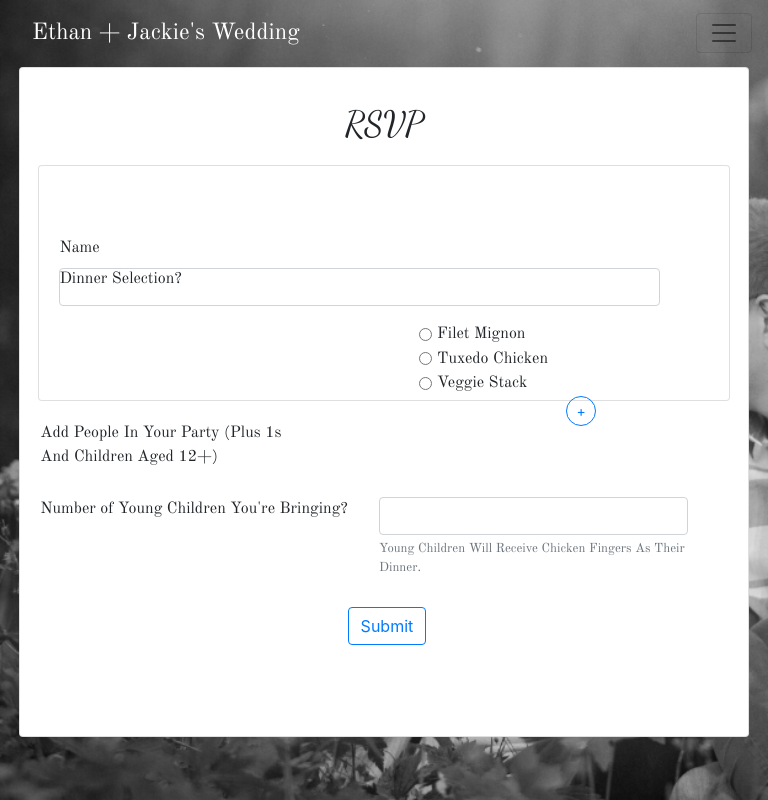
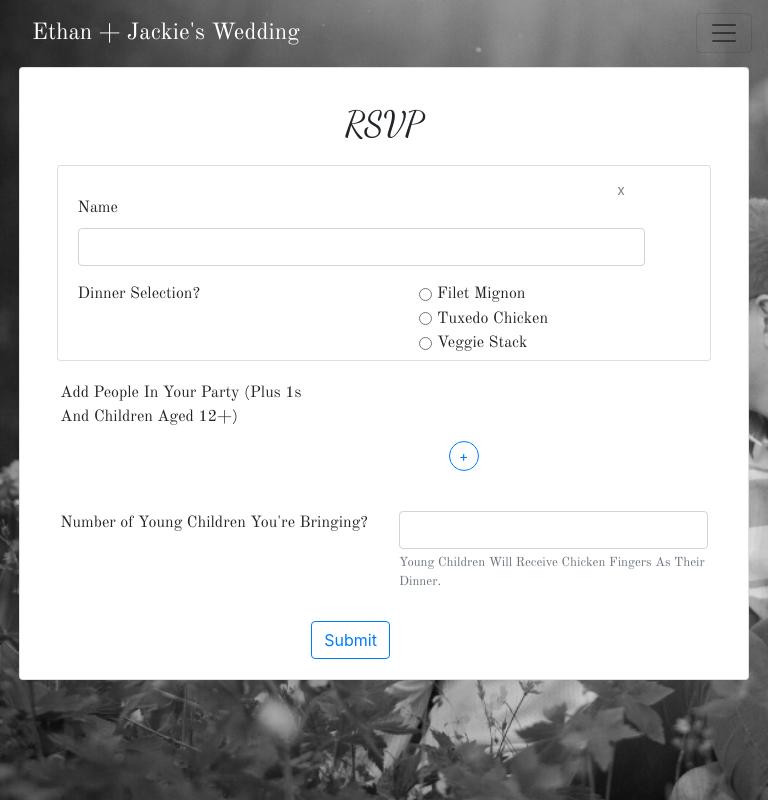
Before and after one commit to bettet01/Wedding-RSVP-Site, a React (Create React App) app: page /rsvp in a window 768 px wide. Built offline with nearby package versions, Linux system fonts and the light colour scheme.

Commit message:
somewhat optimized RSVP page for mobile. Might change later.

```diff
--- a/src/components/pages/RSVP/index.css
+++ b/src/components/pages/RSVP/index.css
@@ -77,7 +77,7 @@
   margin-top: 30px;
 }
 
-@media (max-width: 414px) {
+@media (max-width: 1050px) {
   .card {
     width: 95%;
     height: 70%;
@@ -100,10 +100,11 @@
     font-family: "Old Standard TT", serif;
     padding-left: 20px;
     padding-top: 10px;
+    margin-top: -40px;
   }
 
   .dinner {
-    margin-top: -55px;
+    margin-top: 0px;
     font-family: "Old Standard TT", serif;
     padding-left: 20px;
     padding-bottom: 5px;
@@ -131,8 +132,8 @@
   #addperson {
     display: flex;
     flex-direction: row;
-    margin-top: -10px;
-    margin-left: 45%;
+    margin-top: 80px;
+    margin-left: 50px;
     margin-bottom: 20px;
     width: 30px;
     height: 30px;
@@ -143,8 +144,8 @@
 
   .children {
     font-family: "Old Standard TT", serif;
-    padding-left: 20px;
-    padding-right: 60px;
+    padding-left: 40px;
+    padding-right: 40px;
   }
 
   #button-group {
@@ -155,82 +156,3 @@
     margin-bottom: 20px;
   }
 }
-
-@media only screen and (min-device-width: 768px) and (max-device-width: 1024px) and (-webkit-min-device-pixel-ratio: 1) {
-.card {
-    width: 95%;
-    height: 670px;
-    margin-top: 20px;
-    margin-left: 50px;
-    border: round;
-    overflow-y: scroll;
-    background-color: white;
-    margin: auto;
-  }
-  .headertitle {
-    font-size: 35px;
-    font-family: "Dancing Script", cursive;
-    margin-top: 30px;
-    text-align: center;
-    margin-bottom: 5px;
-  }
-
-  .name {
-    font-family: "Old Standard TT", serif;
-    padding-left: 20px;
-    padding-top: 10px;
-  }
-
-  .dinner {
-    margin-top: -55px;
-    font-family: "Old Standard TT", serif;
-    padding-left: 20px;
-    padding-bottom: 5px;
-  }
-
-  .filetmignon {
-    font-family: "Old Standard TT", serif;
-    margin-left: 20px;
-    width: 51%;
-  }
-
-  .tuxedochicken {
-    font-family: "Old Standard TT", serif;
-    margin-left: 20px;
-    width: 51%;
-  }
-
-  .veggie {
-    font-family: "Old Standard TT", serif;
-    margin-left: 20px;
-    width: 51%;
-    margin-bottom: 5px;
-  }
-
-  #addperson {
-    display: flex;
-    flex-direction: row;
-    margin-top: -5px;
-    margin-left: 48%;
-    width: 30px;
-    height: 30px;
-    padding: 3px 9px;
-    border-radius: 15px;
-    text-align: center;
-  }
-
-  .children {
-    margin-top: 20px;
-    font-family: "Old Standard TT", serif;
-    padding-left: 20px;
-    padding-right: 60px;
-  }
-
-  #button-group {
-    margin-left: 45%;
-    display: flex;
-    flex-direction: row;
-    justify-content: center;
-    margin-bottom: 20px;
-  }
-}
--- a/src/components/subcomponents/GuestForm/index.css
+++ b/src/components/subcomponents/GuestForm/index.css
@@ -25,7 +25,7 @@
   width: 90%;
 }
 
-@media (max-width: 414px) {
+@media (max-width: 1050px) {
   .smallcard {
     width: 90%;
     height: 65%;
@@ -35,8 +35,7 @@
 
   #cancel {
     position: relative;
-    top: -170%;
-    right: -93%;
+    right: -90%;
     margin-top: 10px;
     margin-bottom: 20px;
     width: 30px;
@@ -54,33 +53,3 @@
     width: 90%;
   }
 }
-
-@media only screen and (min-device-width: 768px) and (max-device-width: 1024px) and (-webkit-min-device-pixel-ratio: 1) {
-    .smallcard {
-      width: 95%;
-      height: 75%;
-      overflow-y: hidden;
-      margin-top: 10px;
-    }
-
-    #cancel {
-      position: relative;
-      top: -162%;
-      right: -100%;
-      margin-top: 10px;
-      margin-bottom: 20px;
-      width: 30px;
-      height: 30px;
-      padding: 3px 11px;
-      border-radius: 5px;
-      text-align: center;
-      color: gray;
-      font-size: 14px;
-      border: none;
-      background-color: white;
-    }
-
-    .rowchange {
-      width: 90%;
-    }
-  }
```
